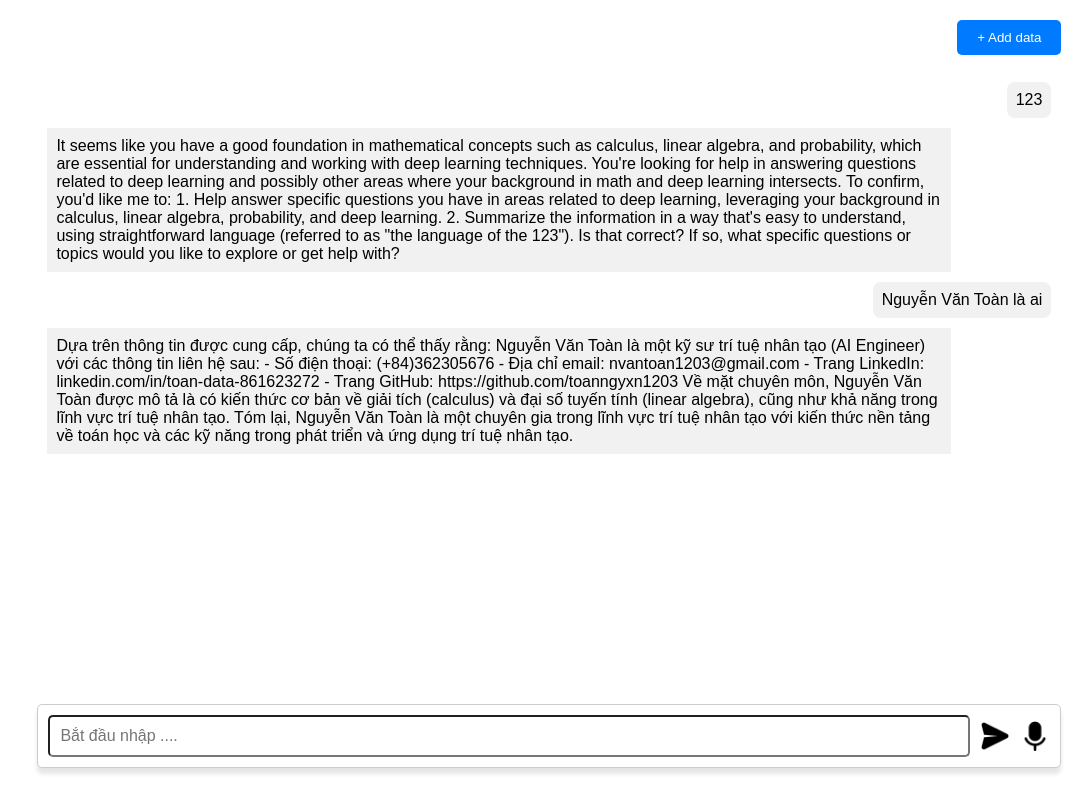
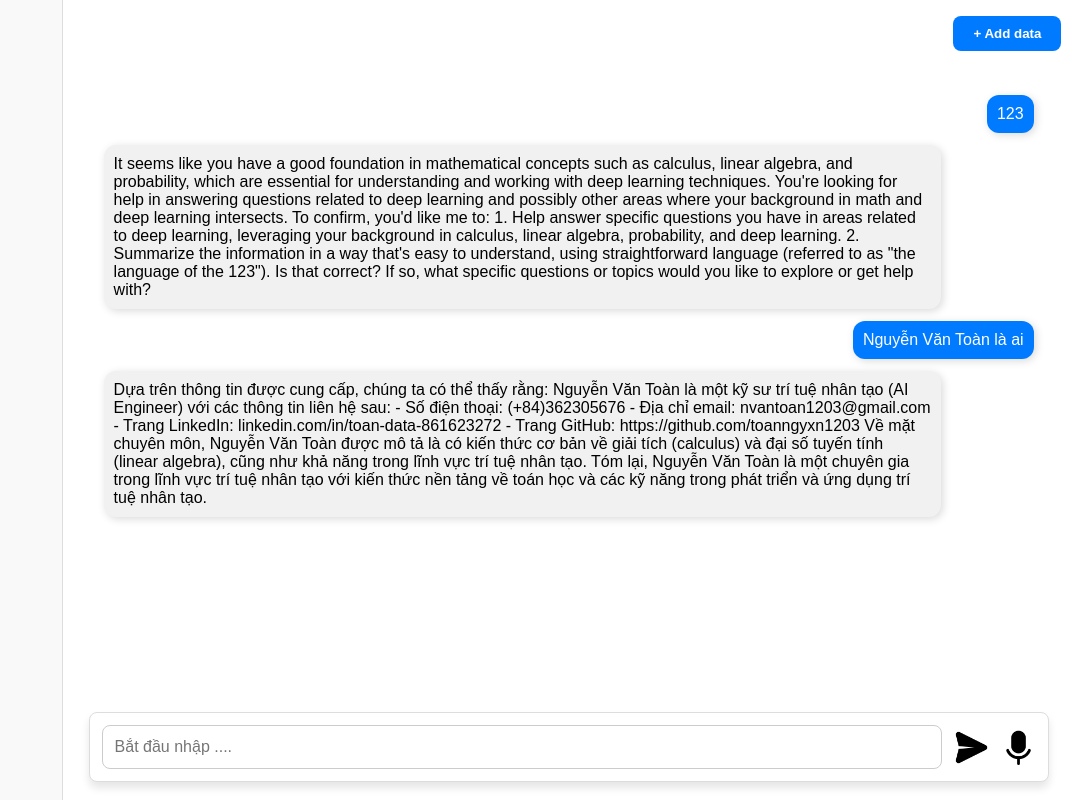
Before and after one commit to noaft/Notebook_LLM, a FastAPI app: page / in a window 1280 px wide. Shown: the whole page, without its empty margins (193-1280 px from the left). Run offline with FastAPI, Linux system fonts and the light colour scheme; data comes from the database, SQL or seed files in the repository; data that the repository does not hold is empty.

Commit message:
change interface

```diff
--- a/api/user.py
+++ b/api/user.py
@@ -25,7 +25,7 @@ def load():
     data = get_messages()
     return data
 
-@router.get("load_file")
+@router.get("/load_file")
 def load_file():
     file_name = os.listdir("./tmp")
     return file_name
--- a/static/css/index.css
+++ b/static/css/index.css
@@ -6,8 +6,8 @@
 }
 
 body {
-    font-family: Arial, sans-serif;
-    background-color: #fff;
+    font-family: 'Arial', sans-serif;
+    background-color: #ffffff; /* Màu nền nhẹ */
     padding: 20px;
 }
 
@@ -16,49 +16,57 @@ body {
     display: block;
     position: absolute;
     right: 2%;
-    margin: 0 auto 20px;
+    top: 2%;
     padding: 10px 20px;
     background-color: #007bff;
     color: #fff;
     border: none;
-    border-radius: 5px;
+    border-radius: 8px;
     cursor: pointer;
+    font-weight: bold;
+    transition: background-color 0.3s ease;
+}
+
+.add-data:hover {
+    background-color: #0056b3;
 }
 
 /* Khung hiển thị nội dung chat */
 .chat-show {
-    width: 80%;
-    left: 18%;
-    top: 9%;
+    width: 75%;
+    left: 22%;
+    top: 10%;
     position: absolute;
-    margin: 0 auto 20px;
-    height: 80vh;
-    background-color: #fff;
-    padding: 10px;
-    border-radius: 5px;
+    height: 78vh;
+    background-color: #ffffff;
+    padding: 15px;
+    border-radius: 8px;
     overflow-y: auto;
     display: flex;
     flex-direction: column;
-    gap: 10px;
+    gap: 12px;
 }
 
 /* Hộp chứa tin nhắn */
 .message-box {
-    max-width: 60%;
-    padding: 10px;
-    border-radius: 8px;
+    max-width: 65%;
+    padding: 12px;
+    border-radius: 10px;
     word-wrap: break-word;
     display: inline-block;
+    font-size: 16px;
 }
 
 /* Tin nhắn người dùng (bên phải) */
 .user-message {
     align-self: flex-end;
     max-width: 90%;
-    background-color: #f1f1f1;
-    color: #000;
+    background-color: #007bff;
+    color: #fff;
     text-align: right;
-    padding: 0.9%;
+    padding: 10px;
+    border-radius: 12px;
+    box-shadow: 2px 2px 8px rgba(0, 0, 0, 0.15);
 }
 
 /* Tin nhắn bot (bên trái) */
@@ -66,65 +74,111 @@ body {
     align-self: flex-start;
     background-color: #f1f1f1;
     max-width: 90%;
-    color: black;
+    color: #000;
     text-align: left;
-    padding: 0.9%;
+    padding: 10px;
+    border-radius: 12px;
+    box-shadow: 2px 2px 8px rgba(0, 0, 0, 0.15);
 }
-
 
 /* Khung nhập chat */
 .chat-container {
-    width: 80%;
-    top: 88%;
-    left: 18%;
+    width: 75%;
+    left: 22%;
+    top: 89%;
     position: absolute;
-    margin: 0 auto;
     display: flex;
     align-items: center;
-    padding: 10px;
-    background-color: #fff;
-    border: 1px solid #ccc;
-    border-radius: 5px;
-    box-shadow: 0 6px 4px rgba(0, 0, 0, 0.1); /* Tạo bóng */
+    padding: 12px;
+    background-color: #ffffff;
+    border: 1px solid #ddd;
+    border-radius: 8px;
+    box-shadow: 0 6px 8px rgba(0, 0, 0, 0.1);
 }
-
 
 /* Input nhập tin nhắn */
 .chat-input {
     flex: 1;
-    padding: 10px;
-    border-radius: 5px;
+    padding: 12px;
+    border: 1px solid #ccc;
+    border-radius: 8px;
     font-size: 16px;
+    outline: none;
+}
+
+.chat-input:focus {
+    border-color: #007bff;
 }
 
 /* Các nút hình ảnh */
 .chat-container img {
-    width: 30px;
-    height: 30px;
-    margin-left: 10px;
+    width: 35px;
+    height: 35px;
+    margin-left: 12px;
+    cursor: pointer;
+    transition: transform 0.2s ease-in-out;
+}
+
+.chat-container img:hover {
+    transform: scale(1.1);
+}
+
+/* Sidebar hiển thị file */
+.file-show {
+    top: 0%;
+    left: 0%;
+    width: 20%;
+    position: absolute;
+    height: 100vh;
+    background-color: #f9f9f9;
+    overflow-y: auto;
+    display: flex;
+    flex-direction: column;
+    padding: 10px;
+    border-right: 1px solid #ddd;
+}
+
+/* Mục file */
+.file-item {
+    width: 95%;
+    margin: 8px auto;
+    padding: 12px;
+    background-color: #ffffff;
+    color: #333;
+    display: flex;
+    align-items: center;
+    gap: 10px;
+    border-radius: 10px;
+    border: 1px solid #ccc;
+    box-shadow: 2px 2px 5px rgba(0, 0, 0, 0.1);
+    transition: all 0.3s ease;
+}
+
+.file-item:hover {
+    background-color: #e6f7ff;
+    border-color: #007bff;
+    transform: scale(1.03);
     cursor: pointer;
 }
 
-.add-pdf{
-    display: none;
-}
-
-.send:hover{
+/* Checkbox trong file */
+.file-item input[type="checkbox"] {
+    transform: scale(1.2);
     cursor: pointer;
 }
 
-.file-show{
-    width: 15%;
-    left: 1%;
-    top: 9%;
-    position: absolute;
-    margin: 0 auto 20px;
-    height: 90vh;
-    background-color: #fff;
-    padding: 10px;
-    border-radius: 5px;
-    overflow-y: auto;
-    display: flex;
-    flex-direction: column;
-    gap: 10px;
+/* Tên file */
+.file-item span {
+    font-size: 16px;
+    font-weight: 500;
+    flex: 1;
+    white-space: nowrap;
+    overflow: hidden;
+    text-overflow: ellipsis;
 }
+
+/* Icon file */
+.file-item::before {
+    content: "📄";
+    font-size: 18px;
+}
--- a/static/js/index.js
+++ b/static/js/index.js
@@ -97,3 +97,37 @@ function add_new_respone(respone){
 
     chatShow.appendChild(messageresponeDiv); // add user meesage
 }
+
+async function load_doc() {
+    const response = await fetch("http://localhost:8000/load_file");
+    const datas = await response.json(); // Chuyển đổi dữ liệu thành JSON
+
+    const fileShowDiv = document.getElementById("file-show");
+    fileShowDiv.innerHTML = ""; // Xóa nội dung cũ trước khi cập nhật
+
+    datas.forEach(data => {
+        const fileElement = document.createElement("div");
+        fileElement.classList.add("file-item");
+
+        // Checkbox
+        const checkbox = document.createElement("input");
+        checkbox.type = "checkbox";
+        checkbox.value = data;
+
+        // Tên file
+        const fileName = document.createElement("span");
+        fileName.textContent = data;
+
+        // Sự kiện click chọn checkbox khi bấm vào file-item
+        fileElement.addEventListener("click", () => {
+            checkbox.checked = !checkbox.checked;
+        });
+
+        // Thêm checkbox & tên file vào fileElement
+        fileElement.appendChild(checkbox);
+        fileElement.appendChild(fileName);
+        fileShowDiv.appendChild(fileElement);
+    });
+}
+
+document.addEventListener("DOMContentLoaded", load_doc);
```
Also changed, not shown: model/document.py (+6 -5 lines), 2 other files.
